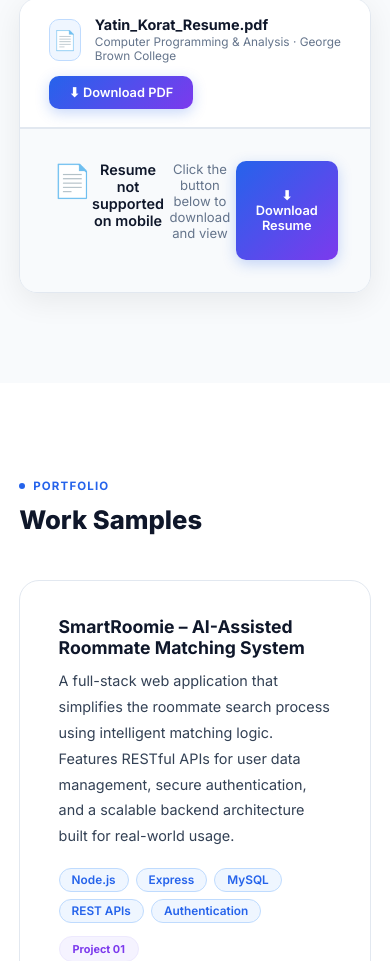
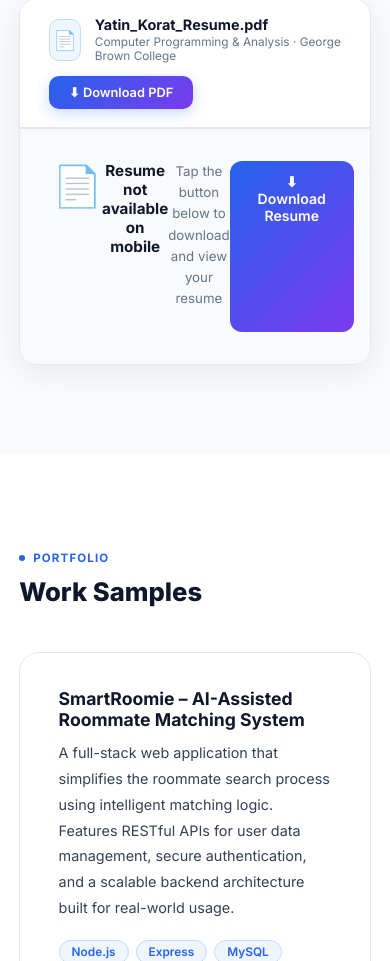
Before and after one commit to yatinkorat/portfolio, a plain HTML site: page index.html in a window 390 px wide. Shown: the part 2744-3705 px from the top of the page. Drawn offline with Linux system fonts and the light colour scheme.

Commit message:
Fix mobile resume layout

```diff
--- a/index.html
+++ b/index.html
@@ -388,10 +388,10 @@ footer{background:var(--dark);color:#475569;padding:3.5rem 4rem;text-align:cente
         <a class="resume-dl-btn" href="assets/Yatin_Korat_Resume.pdf" download>⬇ Download PDF</a>
       </div>
       <div class="resume-mobile-msg" style="display:none;padding:2rem;text-align:center;background:var(--bg);border-top:1px solid var(--border);">
-        <div style="font-size:2rem;margin-bottom:0.8rem;">📄</div>
-        <div style="font-size:0.9rem;font-weight:600;color:var(--dark);margin-bottom:0.5rem;">Resume not supported on mobile</div>
-        <div style="font-size:0.82rem;color:var(--muted);margin-bottom:1.2rem;">Click the button below to download and view</div>
-        <a href="assets/Yatin_Korat_Resume.pdf" target="_blank" class="resume-dl-btn">⬇ Download Resume</a>
+        <div style="font-size:2.5rem;margin-bottom:1rem;">📄</div>
+        <div style="font-size:0.95rem;font-weight:700;color:var(--dark);margin-bottom:0.5rem;">Resume not available on mobile</div>
+        <div style="font-size:0.83rem;color:var(--muted);margin-bottom:1.4rem;line-height:1.6;">Tap the button below to download and view your resume</div>
+        <a href="assets/Yatin_Korat_Resume.pdf" target="_blank" style="display:inline-block;background:linear-gradient(135deg,#2563eb,#7c3aed);color:white;font-size:0.88rem;font-weight:600;padding:12px 28px;border-radius:12px;text-decoration:none;">⬇ Download Resume</a>
       </div>
       <div class="resume-frame">
         <iframe src="assets/Yatin_Korat_Resume.pdf#toolbar=0&navpanes=0" width="100%" height="760px" style="display:block;border:none;border-radius:10px;"></iframe>
@@ -653,7 +653,7 @@ footer{background:var(--dark);color:#475569;padding:3.5rem 4rem;text-align:cente
   <div class="footer-copy">© 2026 Yatin Korat · George Brown College · Computer Programming &amp; Analysis</div>
 </footer>
 
-<script>
+<script data-cfasync="false" src="/cdn-cgi/scripts/5c5dd728/cloudflare-static/email-decode.min.js"></script><script>
 const reveals = document.querySelectorAll('.reveal');
 const obs = new IntersectionObserver((entries) => {
   entries.forEach((e, i) => {
```
